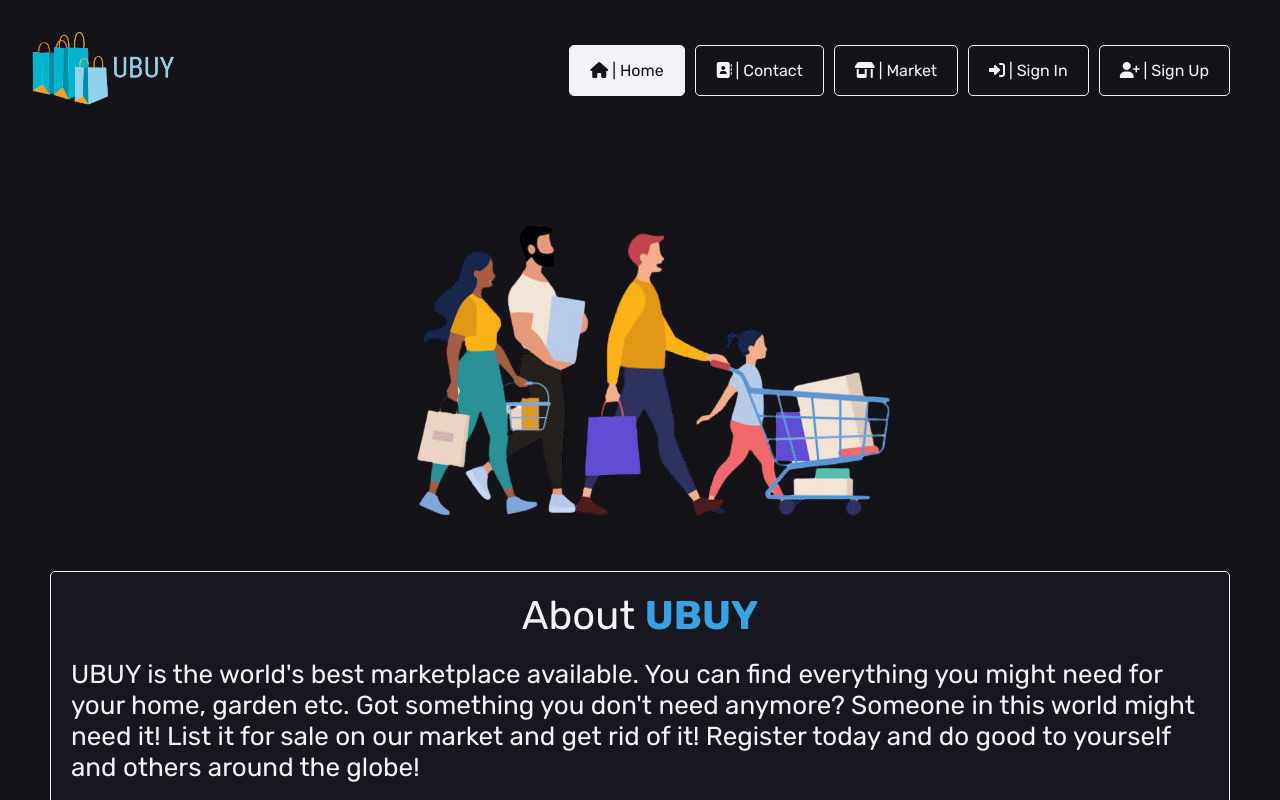
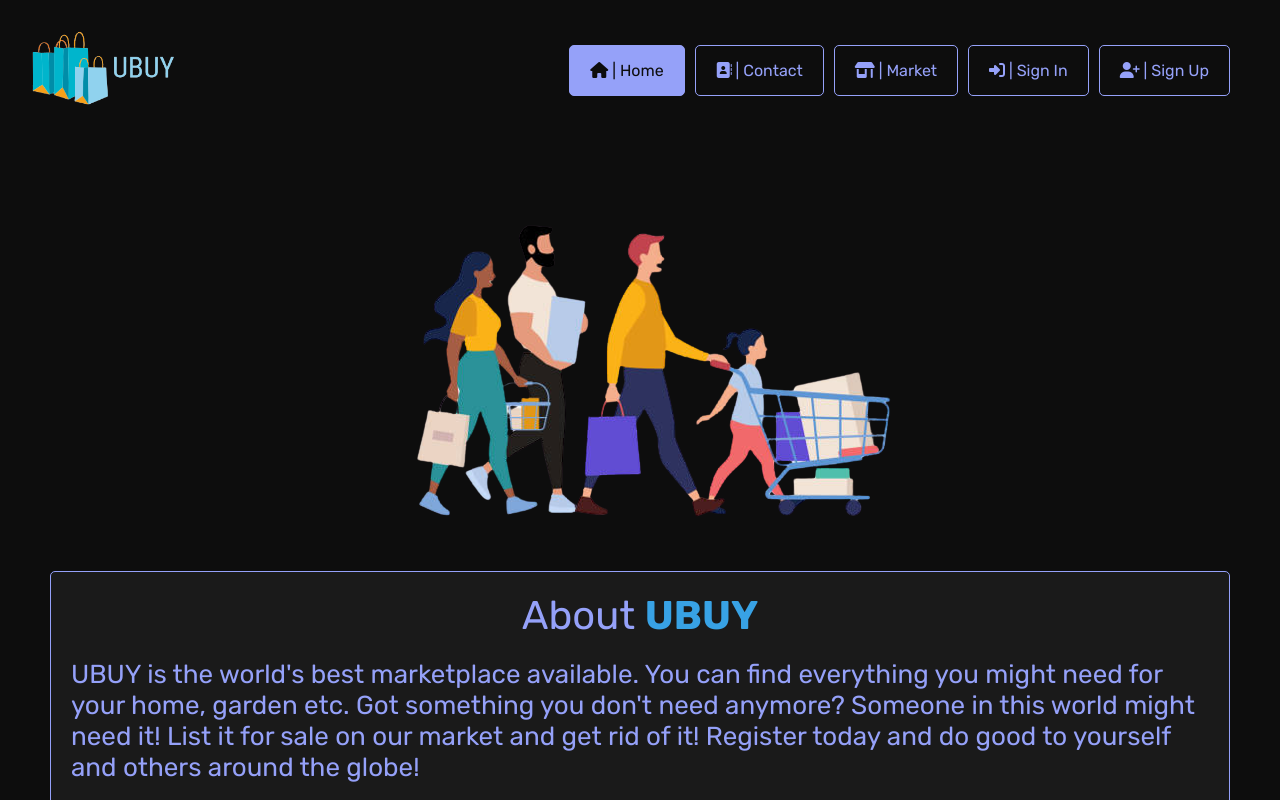
Before and after one commit to kristiyanpts/UBUY, a React (Vite) app in the folder ubuy/: page / in a window 1280 px wide. Built offline with nearby package versions, Linux system fonts and the light colour scheme; no server answers.

Commit message:
fixed themes

```diff
--- a/ubuy/src/App.css
+++ b/ubuy/src/App.css
@@ -9,11 +9,17 @@
 }
 
 [data-theme="dark"] {
-  --background-primary: #131318;
-  --background-secondary: #17181f;
+  /* --background-primary: #352f44;
+  --background-secondary: #5c5470;
 
-  --text-primary: #f2f2f7;
-  --text-secondary: #aca1a1;
+  --text-primary: #b9b4c7;
+  --text-secondary: #faf0e6; */
+
+  --background-primary: #0d0d0d;
+  --background-secondary: #1a1a1a;
+
+  --text-primary: #95a1f9;
+  --text-secondary: #ededed;
 }
 
 .container {
```
